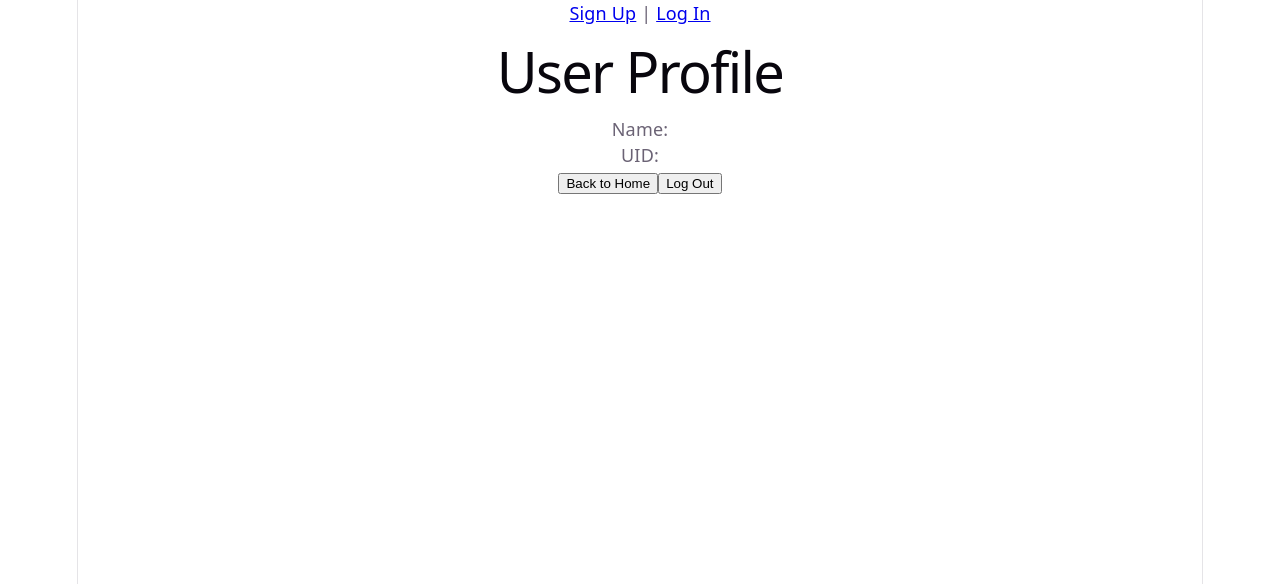
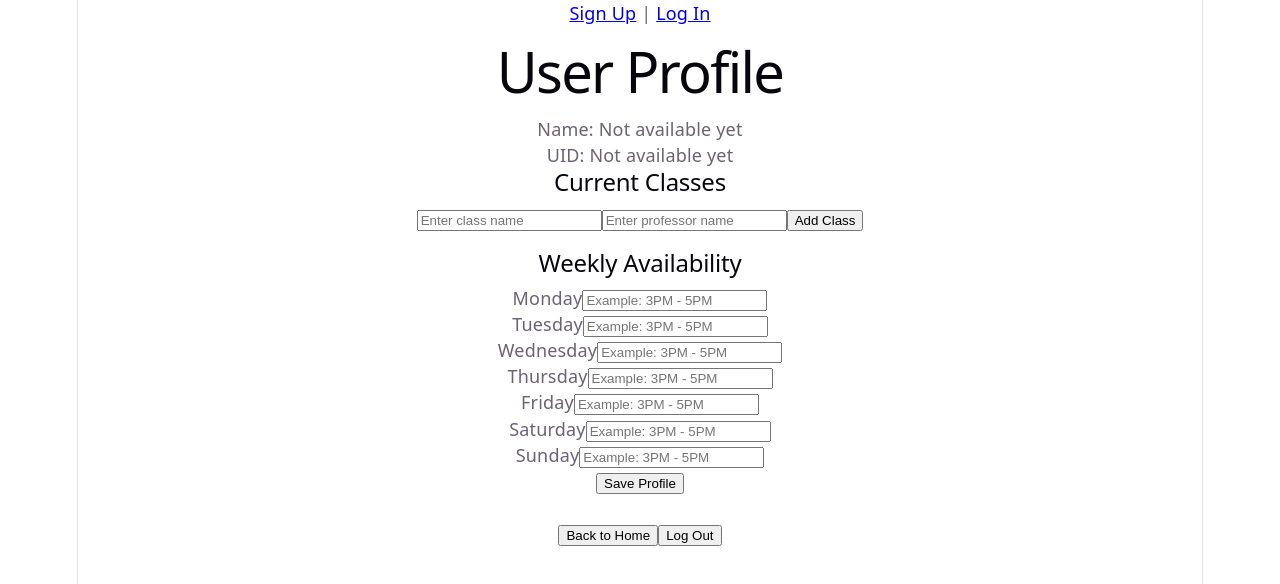
Before and after one commit to joshzaragoza/StudySearcher-, a React (Vite) app in the folder client/: page /profile in a window 1280 px wide. Shown: the top 584 px of the page. Built offline with nearby package versions, Linux system fonts and the light colour scheme; sample sign-in values are in the browser's storage.

Commit message:
Expand profile page with class management and availability inputs

```diff
--- a/client/src/pages/ProfilePage.jsx
+++ b/client/src/pages/ProfilePage.jsx
@@ -1,11 +1,115 @@
-function profilePage() {
-    const user = JSON.parse(localStorage.getItem("loggedInUser"));
+import { useState } from "react";
+
+function ProfilePage() {
+    const storedUser = localStorage.getItem("loggedInUser");
+    if (!storedUser) {
+        return <p>Please log in first.</p>
+    }
+
+    let user = null;
+    try {
+        user = JSON.parse(storedUser);
+    } catch {
+    user = { uid: storedUser, name: null };
+    }
+    const [classInput, setClassInput] = useState("");
+    const [professorInput, setProfessorInput] = useState("");
+    const [classes, setClasses] = useState([]);
+    const [error, setError] = useState("");
+    const [availability, setAvailability] = useState({
+        monday: "",
+        tuesday: "",
+        wednesday: "",
+        thursday: "",
+        friday: "",
+        saturday: "",
+        sunday: "",
+    });
+
+    function handleAddClass() {
+        if (classInput.trim() === "" || professorInput.trim() === "") {
+            setError("Please fill in all fields.");
+            return;
+
+        }
+        setClasses([
+            ...classes,
+            { name: classInput.trim(), professor: professorInput.trim() }
+
+        ]);
+        setClassInput("");
+        setProfessorInput("");
+        setError("");
+    }
+    function handleRemoveClass(indexToRemove) {
+        setClasses(classes.filter((_, index) => index !== indexToRemove));
+    }
+
+    function handleAvailabilityChange(day, value) {
+        setAvailability({
+            ...availability,
+            [day]: value
+        });
+    }
+    function handleSaveProfile() {
+        const profileData = {
+            user,
+            classes,
+            availability
+        };
+        localStorage.setItem("profileData", JSON.stringify(profileData));
+        alert("Profile saved!");
+        }
 
     return (
             <div>
             <h1>User Profile</h1>
-            <p>Name: {user?.name}</p>
-            <p>UID: {user?.uid}</p>
+            <p>Name: {user?.name|| "Not available yet"} </p>
+            <p>UID: {user?.uid || "Not available yet"}</p>
+
+            <h2>Current Classes</h2>
+            <input
+                type="text"
+                placeholder="Enter class name"
+                value={classInput}
+                onChange={(e) => setClassInput(e.target.value)}
+                />
+            <input
+                type="text"
+                placeholder="Enter professor name"
+                value={professorInput}
+                onChange={(e) => setProfessorInput(e.target.value)}
+                />
+            <button onClick={handleAddClass}>Add Class</button>
+            {error && <p style={{ color: "red" }}>{error}</p>}
+            <ul>
+                {classes.map((c, i) => (
+                    <li key={i}>{c.name} - {c.professor}
+                    <button onClick={() => handleRemoveClass(i)}>
+                        Remove
+                    </button>
+                    </li>
+                ))}
+            </ul>
+
+            <h2>Weekly Availability</h2>
+            {Object.keys(availability).map((day) => (
+                <div key={day}>
+                <label>
+                    {day.charAt(0).toUpperCase() + day.slice(1)}
+                </label>
+                <input
+                type ="text"
+                placeholder="Example: 3PM - 5PM"
+                value={availability[day]}
+                onChange={(e) => handleAvailabilityChange(day, e.target.value)}
+                />
+                </div>
+             ))}
+
+            <button onClick={handleSaveProfile}>Save Profile</button>
+
+            <br /><br />
 
 
             <button
@@ -24,4 +128,4 @@ function profilePage() {
     );
 }
 
-export default profilePage;
+export default ProfilePage;
```
